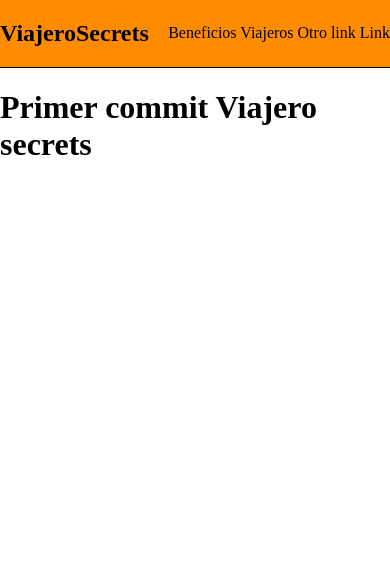
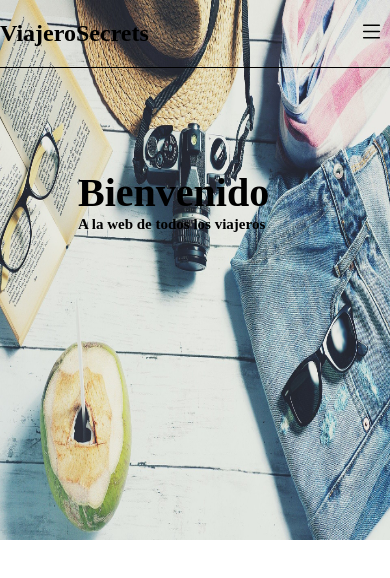
Before and after one commit to araimundo362/Viajero-Secrets, a website: page index.html in a window 390 px wide. Shown: the top 578 px of the page. Drawn offline with nearby package versions, Linux system fonts and the light colour scheme.

Commit message:
feat(): adds a full-styled header

```diff
--- a/index.html
+++ b/index.html
@@ -11,18 +11,40 @@
     <link rel="stylesheet" href="css/styles.css">
 
 </head>
-<body>
-    <header class="header">
-        <h2>ViajeroSecrets</h2>
-        <div class="header__linksContainer">
-            <a>Beneficios</a>
-            <a>Viajeros</a>
-            <a>Otro link</a>
-            <a>Link</a>
+<body style="height: 10000px;">
+    <header id="header" class="header">
+        <div class="header__containerMenu">
+            <h2>ViajeroSecrets</h2>
+            <nav class="header__nav">
+                <a>Beneficios</a>
+                <a>Viajeros</a>
+                <a>Otro link</a>
+                <a>Link</a>
+            </nav>
+            <div id="dropdownHeader" class="dropdown header__dropHeader">
+                <button class="header__dropHeader__button" type="button" id="dropdownMenuButton" data-toggle="dropdown" aria-haspopup="true" aria-expanded="false">
+                    <svg xmlns="http://www.w3.org/2000/svg" width="25" height="25" fill="currentColor" class="bi bi-list" viewBox="0 0 16 16">
+                        <path fill-rule="evenodd" d="M2.5 12a.5.5 0 0 1 .5-.5h10a.5.5 0 0 1 0 1H3a.5.5 0 0 1-.5-.5zm0-4a.5.5 0 0 1 .5-.5h10a.5.5 0 0 1 0 1H3a.5.5 0 0 1-.5-.5zm0-4a.5.5 0 0 1 .5-.5h10a.5.5 0 0 1 0 1H3a.5.5 0 0 1-.5-.5z"/>
+                    </svg>
+                </button>
+            </div>
+        </div>
+        <div id="horizontalNav" class="mainHome__dropdownMenu hide">
+            <a class="dropdown-item" href="#">Beneficios</a>
+            <a class="dropdown-item" href="#">Viajeros</a>
+            <a class="dropdown-item" href="#">Quienes somos?</a>
         </div>
     </header>
-    <main>
-        <h1> Primer commit Viajero secrets</h1>
+    <main class="mainHome">
+        <img class="mainHome__imageBackground" src="./assets/travel.jpg" />
+        <div class="mainHome__titleContainer">
+            <h1> Bienvenido</h1>
+            <h2>A la web de todos los viajeros</h2>
+        </div>
+
     </main>
+
+    <script src="https://code.jquery.com/jquery-3.3.1.slim.min.js" integrity="sha384-q8i/X+965DzO0rT7abK41JStQIAqVgRVzpbzo5smXKp4YfRvH+8abtTE1Pi6jizo" crossorigin="anonymous"></script>
+    <script src="js/home.js"></script>
 </body>
 </html>
--- /dev/null
+++ b/js/home.js
@@ -0,0 +1,20 @@
+$(() => {
+
+    $(window).on("scroll", () => {
+
+        if ($(window).scrollTop() > 100) {
+            $('#header').css("background-color", "dodgerblue")
+        } else {
+            $('#header').css("background-color", "transparent")
+        }
+    })
+})
+
+$('#dropdownMenuButton').on("click", () => {
+    let menu = $('#horizontalNav');
+    if(menu.hasClass("hide")) {
+        menu.removeClass("hide");
+    } else {
+        menu.addClass("hide");
+    }
+})
--- a/package.json
+++ b/package.json
@@ -21,5 +21,10 @@
   "devDependencies": {
     "node-sass": "^5.0.0",
     "nodemon": "^2.0.7"
+  },
+  "dependencies": {
+    "bootstrap": "^5.0.0-beta3",
+    "bootstrap-icons": "^1.4.1",
+    "jquery": "^3.6.0"
   }
 }
--- a/scss/_header.scss
+++ b/scss/_header.scss
@@ -1,12 +1,56 @@
+*{scroll-behavior: smooth; transition: .5s;}
+
 .header {
     display: flex;
     justify-content: space-between;
 
-    background-color: darkorange;
+    background-color: transparent;
 
     border-bottom: thin solid black;
 
-    &__linksContainer {
+    position: fixed;
+    top: 0;
+
+    width: 100%;
+
+    &__nav {
         align-self: center;
+
+        @media screen and (max-width: 500px) {
+            display: none;
+        }
+    }
+
+    @media screen and (max-width: 500px) {
+
+        &__containerMenu {
+            display: flex;
+            justify-content: space-between;
+            width: 100%;
+        }
+    }
+    &__dropHeader {
+        display: none;
+
+        @media screen  and (max-width: 500px) {
+            display: flex;
+
+            &__dropdownMenu {
+                background: beige;
+
+                display: flex;
+                flex-direction: column;
+            }
+
+            &__button {
+                background: transparent;
+                border: none;
+
+            }
+
+            &__button:focus {
+                outline: none !important;
+            }
+        }
     }
 }
--- /dev/null
+++ b/scss/_home.scss
@@ -0,0 +1,69 @@
+.mainHome {
+
+    &__dropdownMenu {
+        display: none;
+
+        @media screen and (max-width: 500px) {
+            display: flex;
+            justify-content: space-around;
+            align-items: center;
+
+            position: absolute;
+            top: 68px;
+
+            background: beige;
+
+            width: 100%;
+            height: 25px;
+
+            a {
+                text-decoration: none;
+            }
+
+        }
+    }
+
+    &__imageBackground {
+        width: 100%;
+        height: 540px;
+    }
+
+    &__titleContainer {
+        position: absolute;
+        top: 20%;
+        left: 5%;
+
+        h1 {
+            margin: 0 !important;
+            font-size: 55px;
+        }
+
+        h2 {
+            margin: 0 !important;
+            font-size: 21px;
+        }
+
+        @media screen and (max-width: 500px) {
+            left: 20%;
+
+            h1 {
+                font-size: 40px;
+            }
+
+            h2 {
+                font-size: 15px;
+            }
+
+        }
+    }
+}
+
+@media screen and (max-width: 500px) {
+    .hide {
+        opacity: 0;
+    }
+
+    .notHide {
+        opacity: 1;
+    }
+}
--- a/scss/styles.scss
+++ b/scss/styles.scss
@@ -1,4 +1,5 @@
 @import "header";
+@import "home";
 
 body {
     margin: 0 !important;
```
Also changed, not shown: assets/travel.jpg (added), css/styles.css, 1 other file.
